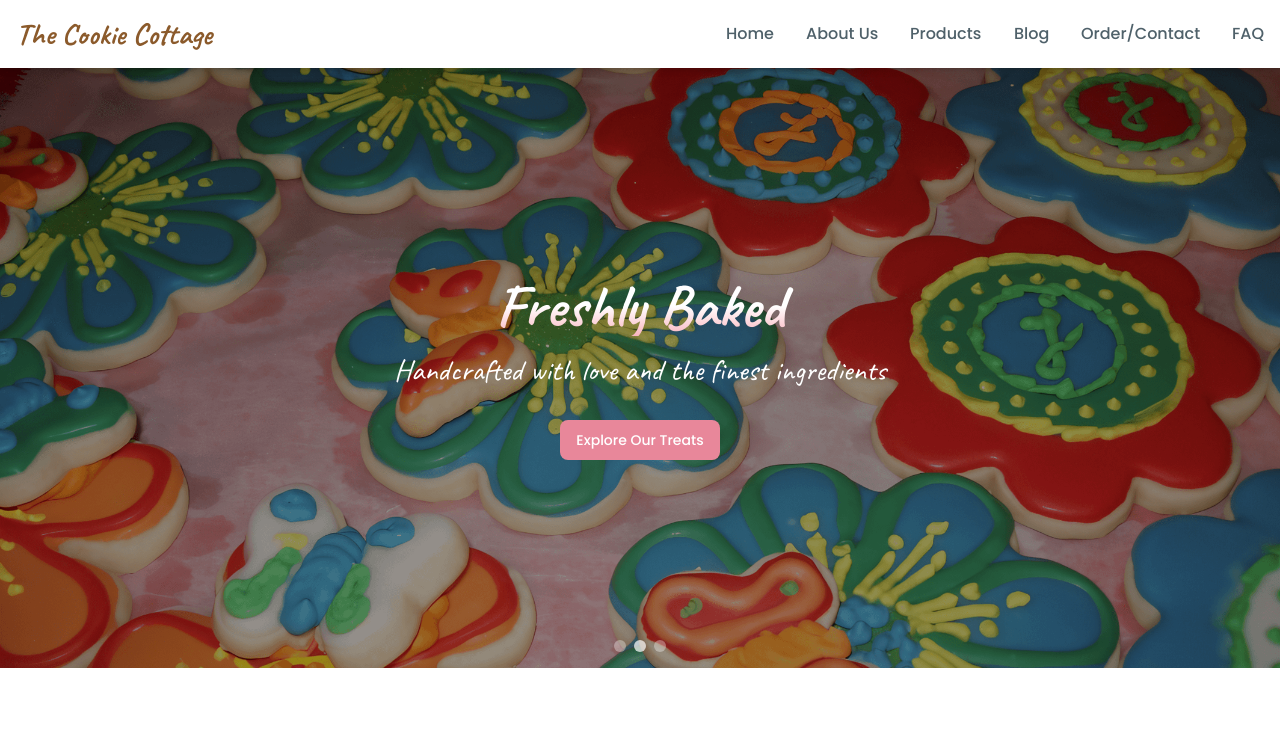
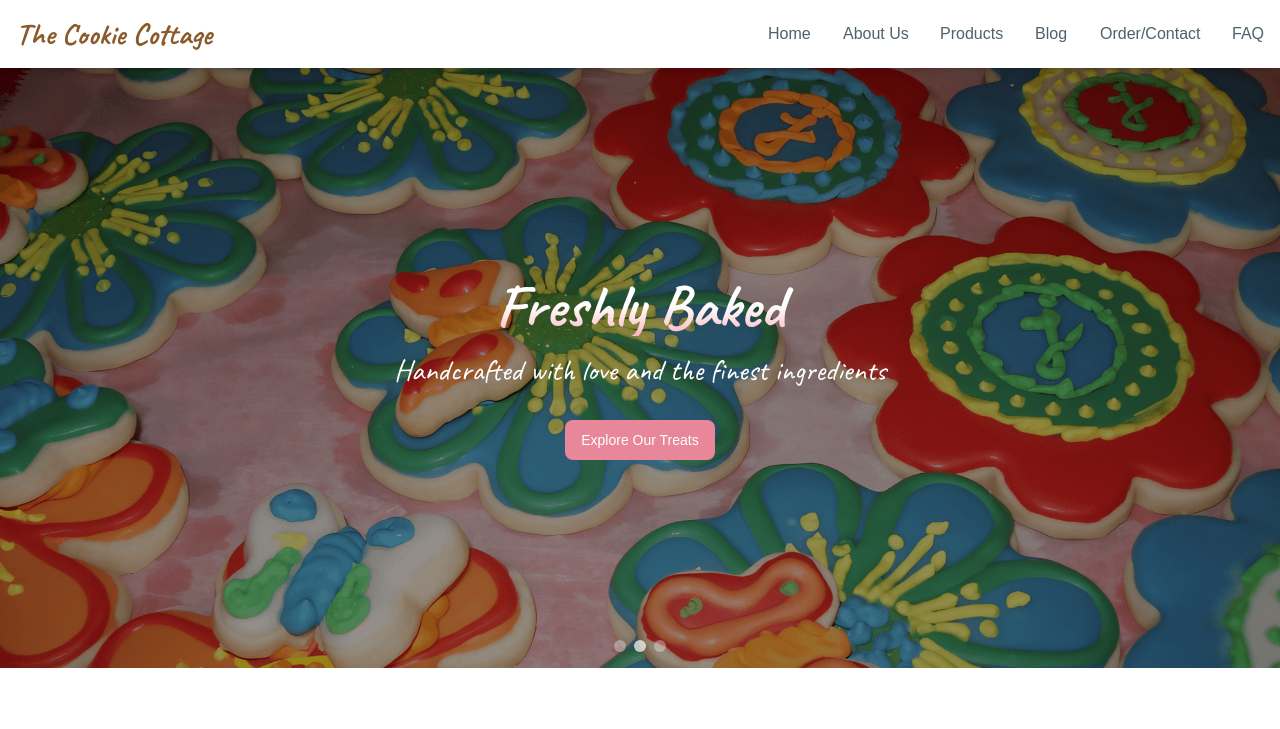
Before and after one commit to curatedcode/cookie-cottage, an Astro site: page / in a window 1280 px wide. Shown: the top 729 px of the page. Built offline with nearby package versions, Linux system fonts and the light colour scheme; Astro itself is replaced by a stand-in of ours.

Commit message:
make fonts local

```diff
--- a/src/styles/global.css
+++ b/src/styles/global.css
@@ -1,6 +1,36 @@
-@import url("https://fonts.googleapis.com/css2?family=Caveat:wght@400..700&family=Inter:wght@100..900&family=Roboto+Flex:opsz,wght@8..144,100..1000&display=swap");
-@import url("https://fonts.googleapis.com/css2?family=Caveat:wght@400..700&family=Inter:wght@100..900&family=Poppins:ital,wght@0,100;0,200;0,300;0,400;0,500;0,600;0,700;0,800;0,900;1,100;1,200;1,300;1,400;1,500;1,600;1,700;1,800;1,900&family=Roboto+Flex:opsz,wght@8..144,100..1000&display=swap");
 @import "tailwindcss";
+
+@font-face {
+	font-display: swap;
+	font-family: "Caveat";
+	font-style: normal;
+	font-weight: 400;
+	src: url("../fonts/caveat-v18-latin-regular.woff2") format("woff2");
+}
+
+@font-face {
+	font-display: swap;
+	font-family: "Caveat";
+	font-style: normal;
+	font-weight: 500;
+	src: url("../fonts/caveat-v18-latin-500.woff2") format("woff2");
+}
+
+@font-face {
+	font-display: swap;
+	font-family: "Caveat";
+	font-style: normal;
+	font-weight: 600;
+	src: url("../fonts/caveat-v18-latin-600.woff2") format("woff2");
+}
+
+@font-face {
+	font-display: swap;
+	font-family: "Caveat";
+	font-style: normal;
+	font-weight: 700;
+	src: url("../fonts/caveat-v18-latin-700.woff2") format("woff2");
+}
 
 @theme {
 	--font-handwritten: "Caveat", cursive;
```
Also changed, not shown: src/fonts/caveat-v18-latin-500.woff2 (added), src/fonts/caveat-v18-latin-600.woff2 (added), src/fonts/caveat-v18-latin-700.woff2 (added), src/fonts/caveat-v18-latin-regular.woff2 (added).
